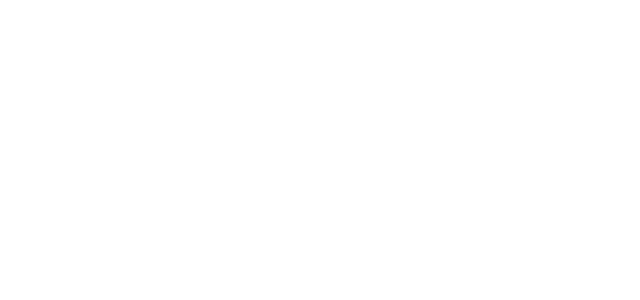
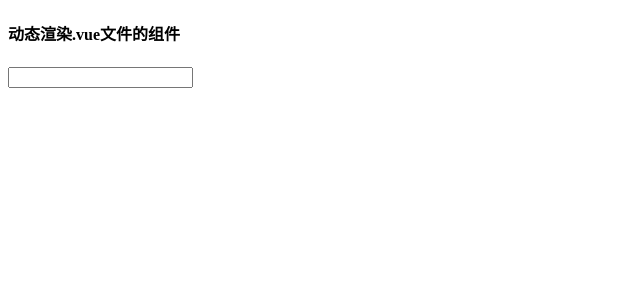
Before and after one commit to yangtao00/vue-s, a Vue app: page /dynamic_component in a window 1280 px wide. Shown: the top 300 px of the page, without its empty margins (0-640 px from the left). Built offline with nearby package versions, Linux system fonts and the light colour scheme.

Commit message:
动态.vue文件渲染

```diff
--- a/src/components/Display/index.vue
+++ b/src/components/Display/index.vue
@@ -2,8 +2,11 @@
   <div ref="display"></div>
 </template>
 <script>
+import Vue from 'vue';
+import randomStr from '@/utils/random_str.js';
+
 export default {
-  name: 'Display',
+  name: 'sDisplay',
   props: {
     code: {
       type: String,
@@ -12,30 +15,72 @@
   },
   data() {
     return {
+      id: randomStr(), // 用于销毁动态创建的style
       html: '',
       js: '',
       css: ''
     }
   },
   methods: {
+    // 使用正则分割代码
     getCode(source, type) {
       const regex = new RegExp(`<${type}[^>]*>`);
-      let startTag = regex.match(regex);
+      // 使用字符串的match方法，匹配出对应的代码片段
+      let startTag = source.match(regex);
       if (!startTag) return null;
-      else startTag = leftTag[0];
-      const endTag = source.lastIndexOf(`${type}`);
-      return source.slice(source.indexOf(leftTag) + leftTag.length, endTag);
+      // 没有全局标志（g）的match返回是一个数组，第0位是匹配的字段
+      else startTag = startTag[0];
+      const endTag = source.lastIndexOf(`</${type}>`);
+      // source.indexOf(startTag) + startTag.length 代表从`<type>`之后开始截取内容
+      return source.slice(source.indexOf(startTag) + startTag.length, endTag);
     },
     splitCode() {
-      const script = this.getCode(this.code, 'script').replace(/export default/, 'return');
-      const style = this.getCode(this.code, 'style');
-      const template = `<div id="#display">${this.getCode(this.code, 'template')}</div>`;
+      this.js = this.getCode(this.code, 'script').replace(/export default/, 'return');
+      this.css = this.getCode(this.code, 'style');
+      this.html = `<div id="#display">${this.getCode(this.code, 'template')}</div>`;
+    },
+    renderCode() {
+      this.splitCode();
+      if (this.html && this.js) {
+        const parseStr2Func = new Function(this.js)();
+        parseStr2Func.template = this.html;
+        const Component = Vue.extend(parseStr2Func);
+        this.component = new Component().$mount();
+        this.$refs.display.appendChild(this.component.$el);
 
-      this.js = script;
-      this.css = style;
-      this.html = template;
+        if (this.css) {
+          const style = document.createElement('style');
+          style.type = 'text/css';
+          style.id = this.id;
+          style.innerHTML = this.css;
+          document.getElementsByTagName('head')[0].appendChild(style);
+        }
+      }
+    },
+    destoryCode() {
+      // 删除css
+      const $target = document.getElementById(this.id);
+      if ($target) $target.parentNode.removeChild($target);
+
+      // 删除动态组件
+      if (this.component) {
+        this.$refs.display.removeChild(this.component.$el);
+        this.component.$destory();
+        this.component = null;
+      }
     }
   },
-
+  beforeDestroy() {
+    this.destoryCode();
+  },
+  mounted() {
+    this.renderCode();
+  },
+  watch: {
+    code() {
+      this.destoryCode();
+      this.renderCode();
+    }
+  },
 }
 </script>
--- a/src/router.js
+++ b/src/router.js
@@ -39,6 +39,11 @@
       path: '/extend&mount',
       name: 'extend&mount',
       component: () => import('./views/extend&mount.vue')
+    },
+    {
+      path: '/dynamic_component',
+      name: 'dynamic_component',
+      component: () => import('./views/display.vue')
     }
   ]
 })
--- /dev/null
+++ b/src/utils/random_str.js
@@ -0,0 +1,4 @@
+// 生成随机字符串
+export default function (len = 3) {
+  return Number(Math.random().toString().substr(3, len) + Date.now()).toString(36);
+}
--- /dev/null
+++ b/src/views/default.js
@@ -0,0 +1,17 @@
+const code = `<template>
+    <div>
+        <input v-model="message">
+        {{ message }}
+    </div>
+</template>
+<script>
+    export default {
+        data () {
+            return {
+                message: ''
+            }
+        }
+    }
+</script>`;
+
+export { code };
--- /dev/null
+++ b/src/views/display.vue
@@ -0,0 +1,19 @@
+<template>
+  <div>
+    <h4>动态渲染.vue文件的组件</h4>
+    <s-display :code="code"></s-display>
+  </div>
+</template>
+<script>
+import sDisplay from '@/components/Display';
+import { code } from './default.js';
+
+export default {
+  components: { sDisplay },
+  data() {
+    return {
+      code,
+    }
+  },
+}
+</script>
```
